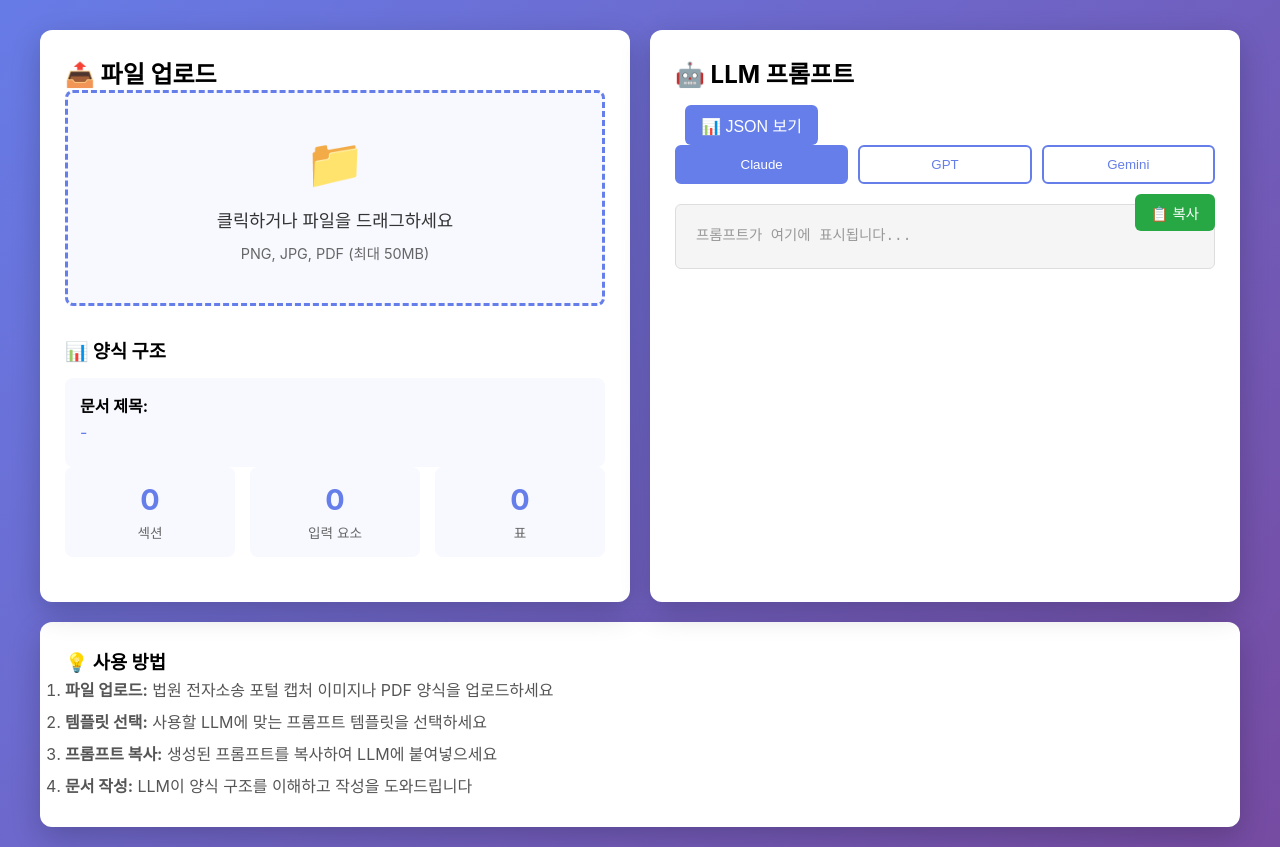
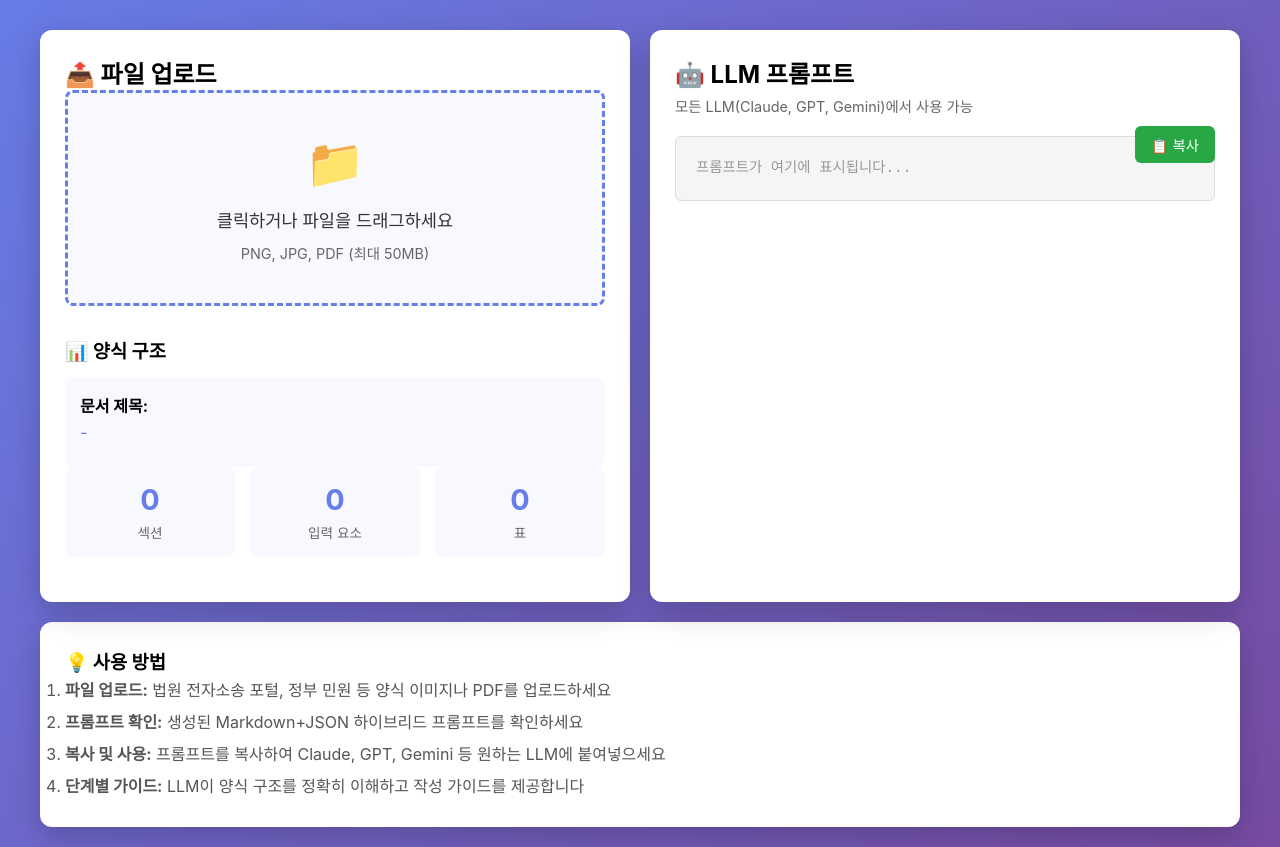
Before and after one commit to koreats/ocr-parser, a FastAPI app: page / in a window 1280 px wide. Shown: the part 113-960 px from the top of the page. Run offline with FastAPI, Linux system fonts and the light colour scheme.

Commit message:
리팩터: UI 단순화 및 JSON 프롬프트 기능 제거

```diff
--- a/static/css/style.css
+++ b/static/css/style.css
@@ -115,35 +115,7 @@ body {
     transform: none;
 }
 
-.template-selector {
-    display: flex;
-    gap: 10px;
-    margin-bottom: 20px;
-    flex-wrap: wrap;
-}
 
-.template-btn {
-    flex: 1;
-    min-width: 100px;
-    padding: 10px 20px;
-    border: 2px solid #667eea;
-    background: white;
-    color: #667eea;
-    border-radius: 6px;
-    cursor: pointer;
-    transition: all 0.3s ease;
-    font-weight: 500;
-}
-
-.template-btn.active {
-    background: #667eea;
-    color: white;
-}
-
-.template-btn:hover {
-    transform: translateY(-2px);
-    box-shadow: 0 4px 12px rgba(102, 126, 234, 0.3);
-}
 
 .prompt-output {
     position: relative;
--- a/static/js/app.js
+++ b/static/js/app.js
@@ -1,18 +1,7 @@
-let currentTemplate = 'claude';
 let currentResult = null;
 
 // 템플릿 선택
-document.querySelectorAll('.template-btn').forEach(btn => {
-    btn.addEventListener('click', function() {
-        document.querySelectorAll('.template-btn').forEach(b => b.classList.remove('active'));
-        this.classList.add('active');
-        currentTemplate = this.dataset.template;
 
-        if (currentResult) {
-            updatePromptDisplay(currentResult);
-        }
-    });
-});
 
 // 드래그 앤 드롭
 const uploadZone = document.getElementById('upload-zone');
@@ -115,40 +104,12 @@ function displayResults(result) {
 
 // 프롬프트 표시 업데이트
 function updatePromptDisplay(result) {
-    const promptText = generatePrompt(result, currentTemplate);
+    const promptText = result.hybrid_prompt || '';
     document.getElementById('prompt-text').textContent = promptText;
 }
 
 // 템플릿별 프롬프트 생성
-function generatePrompt(result, template) {
-    const hybridPrompt = result.hybrid_prompt || '';
 
-    switch(template) {
-        case 'claude':
-            return `# Claude용 문서 작성 어시스턴트
-
-당신은 전문 문서 작성 어시스턴트입니다. 아래 양식 구조를 분석하고, 사용자가 요청하는 내용으로 단계별 작성 가이드를 제공하세요.
-
-${hybridPrompt}`;
-
-        case 'gpt':
-            return `# GPT Document Assistant
-
-You are a professional document writing assistant. Analyze the form structure below and provide step-by-step guidance.
-
-${hybridPrompt}`;
-
-        case 'gemini':
-            return `# Gemini 문서 작성 도우미
-
-문서 작성 어시스턴트로서 아래 양식을 분석하고 단계별 가이드를 제공하세요.
-
-${hybridPrompt}`;
-
-        default:
-            return hybridPrompt;
-    }
-}
 
 // 복사 버튼
 document.getElementById('copy-btn').addEventListener('click', async () => {
@@ -187,38 +148,3 @@ function showAlert(message, type) {
 
     setTimeout(() => alert.remove(), 5000);
 }
-
-// JSON 프롬프트 토글 버튼 핸들러
-document.getElementById('toggle-json').addEventListener('click', function() {
-    const jsonOutput = document.getElementById('json-output');
-    const isVisible = jsonOutput.style.display !== 'none';
-
-    jsonOutput.style.display = isVisible ? 'none' : 'block';
-    this.textContent = isVisible ? '📊 JSON 보기' : '📄 텍스트 보기';
-
-    if (!isVisible && currentResult) {
-        document.getElementById('json-text').textContent = JSON.stringify(currentResult.json_prompt, null, 2);
-    }
-});
-
-// JSON 복사 버튼
-document.getElementById('copy-json-btn').addEventListener('click', async () => {
-    const jsonText = document.getElementById('json-text').textContent;
-
-    try {
-        await navigator.clipboard.writeText(jsonText);
-
-        const btn = document.getElementById('copy-json-btn');
-        const originalText = btn.textContent;
-        btn.textContent = '✓ 복사됨!';
-        btn.classList.add('copied');
-
-        setTimeout(() => {
-            btn.textContent = originalText;
-            btn.classList.remove('copied');
-        }, 2000);
-
-    } catch (error) {
-        showAlert('복사 실패: ' + error.message, 'error');
-    }
-});
--- a/templates/index.html
+++ b/templates/index.html
@@ -53,14 +53,9 @@
             <!-- 오른쪽: 프롬프트 출력 -->
             <div class="card">
                 <h2>🤖 LLM 프롬프트</h2>
-                <button id="toggle-json" class="btn" style="margin-left: 10px; padding: 8px 16px;">📊 JSON 보기</button>
+                <p style="color: #666; font-size: 0.9rem; margin-top: 5px;">모든 LLM(Claude, GPT, Gemini)에서 사용 가능</p>
 
-                <!-- 템플릿 선택 -->
-                <div class="template-selector">
-                    <button class="template-btn active" data-template="claude">Claude</button>
-                    <button class="template-btn" data-template="gpt">GPT</button>
-                    <button class="template-btn" data-template="gemini">Gemini</button>
-                </div>
+
 
                 <!-- 프롬프트 출력 -->
                 <div class="prompt-output">
@@ -68,13 +63,7 @@
                     <div id="prompt-text" class="prompt-text"></div>
                 </div>
 
-                <!-- JSON 출력 (기본 숨김) -->
-                <div id="json-output" style="display: none; margin-top: 20px;">
-                    <div class="prompt-output">
-                        <button id="copy-json-btn" class="copy-btn">📋 JSON 복사</button>
-                        <pre id="json-text" class="prompt-text" style="font-size: 0.75rem;"></pre>
-                    </div>
-                </div>
+
             </div>
         </div>
 
@@ -82,10 +71,10 @@
         <div class="card">
             <h3>💡 사용 방법</h3>
             <ol style="line-height: 2; color: #555;">
-                <li><strong>파일 업로드:</strong> 법원 전자소송 포털 캡처 이미지나 PDF 양식을 업로드하세요</li>
-                <li><strong>템플릿 선택:</strong> 사용할 LLM에 맞는 프롬프트 템플릿을 선택하세요</li>
-                <li><strong>프롬프트 복사:</strong> 생성된 프롬프트를 복사하여 LLM에 붙여넣으세요</li>
-                <li><strong>문서 작성:</strong> LLM이 양식 구조를 이해하고 작성을 도와드립니다</li>
+                <li><strong>파일 업로드:</strong> 법원 전자소송 포털, 정부 민원 등 양식 이미지나 PDF를 업로드하세요</li>
+                <li><strong>프롬프트 확인:</strong> 생성된 Markdown+JSON 하이브리드 프롬프트를 확인하세요</li>
+                <li><strong>복사 및 사용:</strong> 프롬프트를 복사하여 Claude, GPT, Gemini 등 원하는 LLM에 붙여넣으세요</li>
+                <li><strong>단계별 가이드:</strong> LLM이 양식 구조를 정확히 이해하고 작성 가이드를 제공합니다</li>
             </ol>
         </div>
     </div>
```
